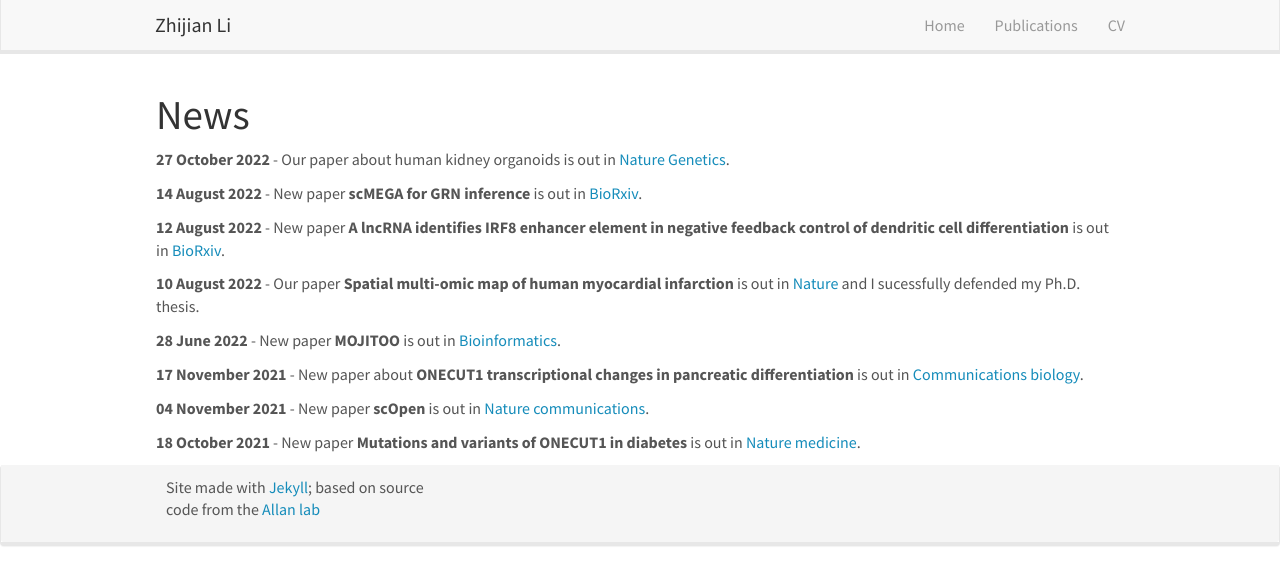
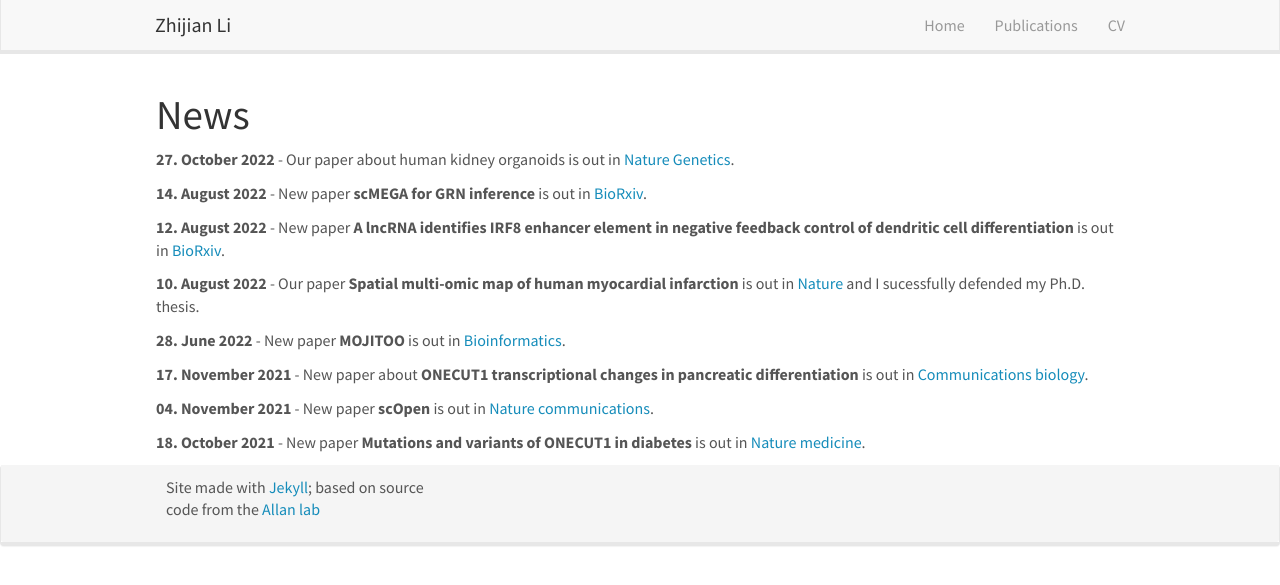
Before and after one commit to lzj1769/lzj1769.github.io, a Jekyll site: the page built from _pages/allnews.md, in a window 1280 px wide. Shown: the top 585 px of the page. Built offline with Jekyll 4.4.1, drawn with Linux system fonts in a browser that asks for light colours; nearby versions of some CDN libraries.

```diff
--- a/_data/news.yml
+++ b/_data/news.yml
@@ -1,23 +1,23 @@
-- date: 27 October 2022
+- date: 27. October 2022
   headline: Our paper about human kidney organoids is out in [Nature Genetics](https://www.nature.com/articles/s41588-022-01202-z).
 
-- date: 14 August 2022
+- date: 14. August 2022
   headline: New paper **scMEGA for GRN inference** is out in [BioRxiv](https://www.biorxiv.org/content/10.1101/2022.08.10.503335v1).
 
-- date: 12 August 2022
+- date: 12. August 2022
   headline: New paper **A lncRNA identifies IRF8 enhancer element in negative feedback control of dendritic cell differentiation** is out in [BioRxiv](https://www.biorxiv.org/content/10.1101/2022.08.11.503623v1).
 
-- date: 10 August 2022
+- date: 10. August 2022
   headline: Our paper **Spatial multi-omic map of human myocardial infarction** is out in [Nature](https://www.nature.com/articles/s41586-022-05060-x) and I sucessfully defended my Ph.D. thesis.
 
-- date: 28 June 2022
+- date: 28. June 2022
   headline: New paper **MOJITOO** is out in [Bioinformatics](https://academic.oup.com/bioinformatics/article/38/Supplement_1/i282/6617520).
 
-- date: 17 November 2021
+- date: 17. November 2021
   headline: New paper about **ONECUT1 transcriptional changes in pancreatic differentiation** is out in [Communications biology](https://www.nature.com/articles/s42003-021-02818-3).
 
-- date: 04 November 2021
+- date: 04. November 2021
   headline: New paper **scOpen** is out in [Nature communications](https://www.nature.com/articles/s41467-021-26530-2).
 
-- date: 18 October 2021
+- date: 18. October 2021
   headline: New paper **Mutations and variants of ONECUT1 in diabetes** is out in [Nature medicine](https://www.nature.com/articles/s41591-021-01502-7).
```
Also changed, not shown: _pages/home.md (+1 -3 lines).
